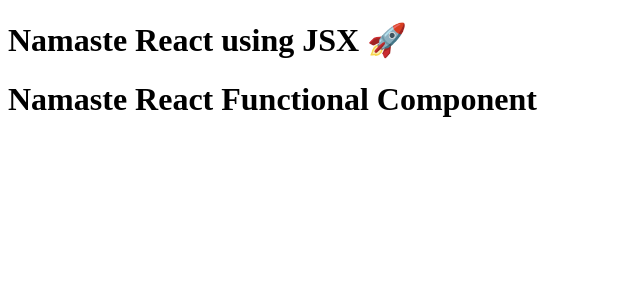
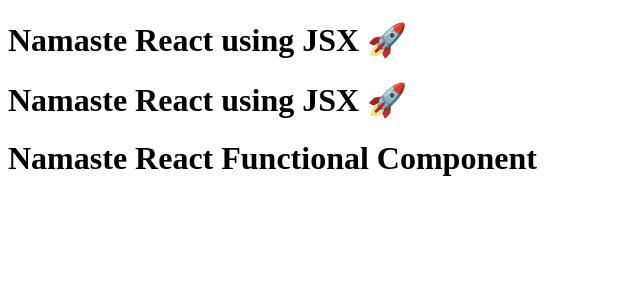
Before and after one commit to kibacodes/React-Learning, a React (Vite) app: page / in a window 1280 px wide. Shown: the top 300 px of the page, without its empty margins (0-640 px from the left). Built offline with nearby package versions, Linux system fonts and the light colour scheme.

Commit message:
React-Training-4-JSX-Learning-2

```diff
--- a/App.js
+++ b/App.js
@@ -1,11 +1,11 @@
 import React from "react";
 import ReactDOM from "react-dom/client";
 
-// const Title = () => (
-//   <h1 id="head" tabIndex="5">
-//     Namaste React using JSX 🚀
-//   </h1>
-// );
+const Title = () => (
+  <h1 id="head" tabIndex="5">
+    Namaste React using JSX 🚀
+  </h1>
+);
 
 
 const title =  (
@@ -20,6 +20,8 @@ const title =  (
 const HeadingComponent = () => (
     <div id="container">
       {title}
+      {Title()}
+      {/* <Title /> */}
       {/* {data} */}
       <h1 className="heading">Namaste React Functional Component</h1>
     </div>
```
